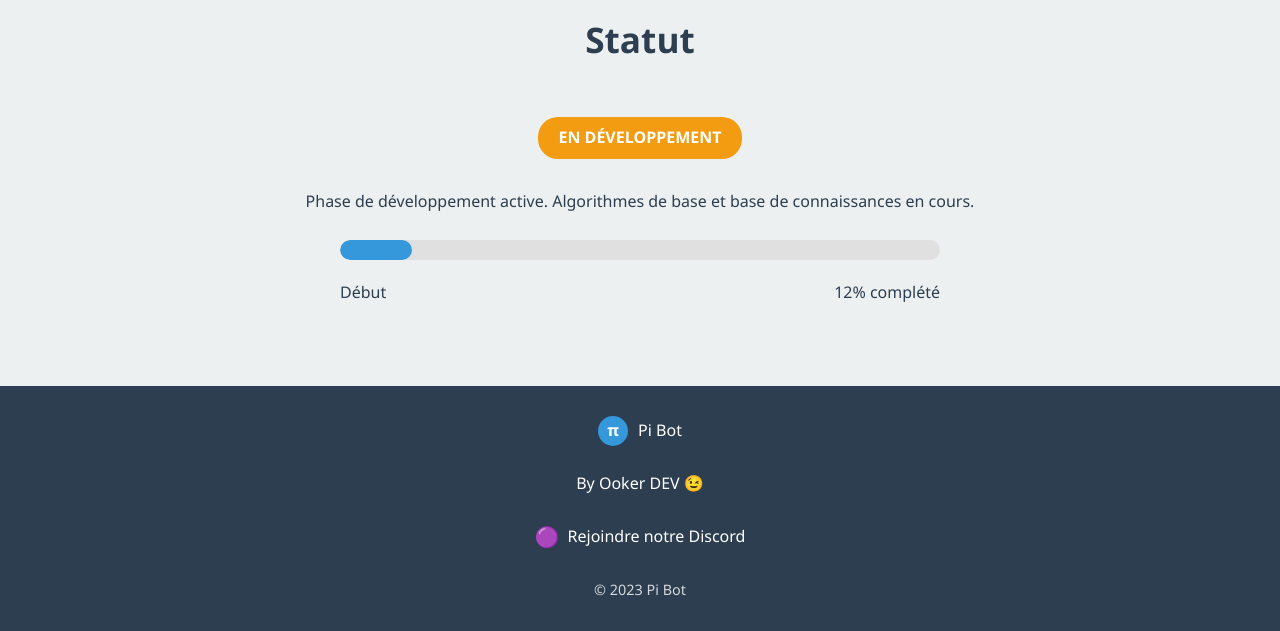
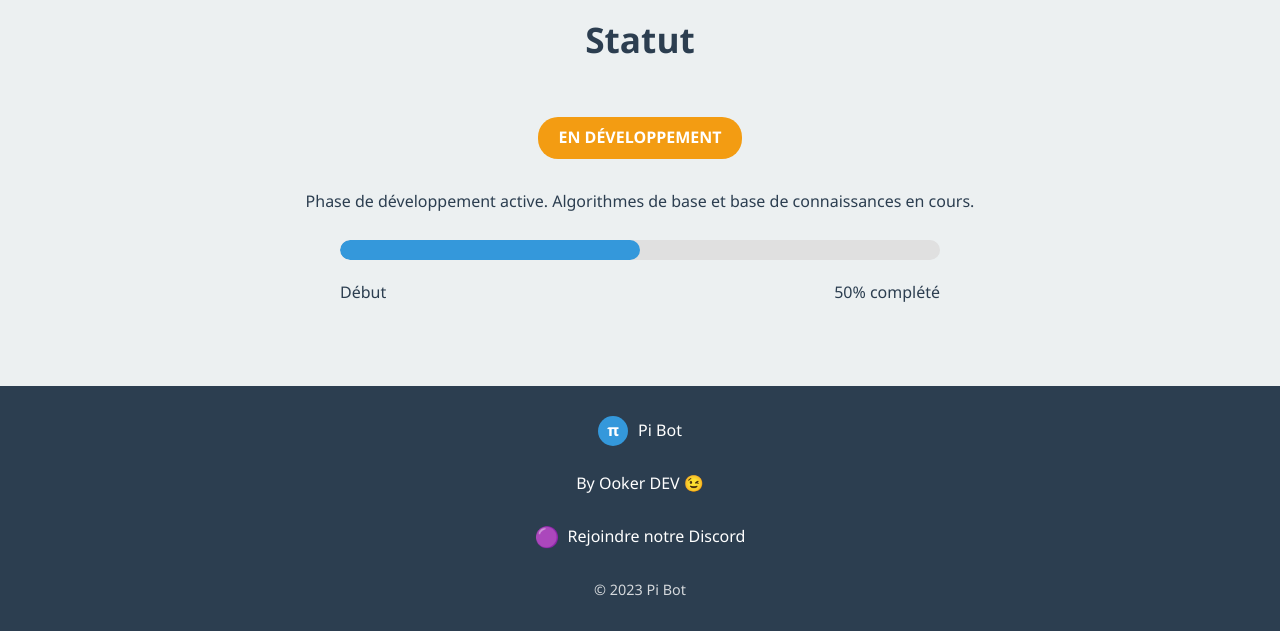
Before and after one commit to N1C1T0Z/OokerDEV, a Flask app: page /pibot/home in a window 1280 px wide. Shown: the part 1813-2444 px from the top of the page. Run offline with Flask 3, Linux system fonts and the light colour scheme.

Commit message:
Update pibothome.html

```diff
--- a/templates/pibothome.html
+++ b/templates/pibothome.html
@@ -61,6 +61,7 @@ footer{background:var(--b1);color:var(--w);padding:30px 0;text-align:center}
 <section id="c" class="features"><div class="c"><h2 class="st">Fonctionnalités</h2><div class="fg"><div class="fc"><div class="fi">∫</div><h3>Résolution</h3><p>Problèmes d'algèbre au calcul différentiel avancé.</p></div><div class="fc"><div class="fi">≡</div><h3>Explications</h3><p>Solutions étape par étape pour faciliter la compréhension.</p></div><div class="fc"><div class="fi">∞</div><h3>Adaptatif</h3><p>Exercices personnalisés selon votre niveau.</p></div><div class="fc"><div class="fi">∑</div><h3>Analyse</h3><p>Analyse d'ensembles de données complexes.</p></div><div class="fc"><div class="fi">∇</div><h3>Graphiques</h3><p>Visualisations pour comprendre les concepts.</p></div><div class="fc"><div class="fi">∀</div><h3>Logique</h3><p>Résolution de problèmes de logique complexes.</p></div></div></div></section>
 <section id="d" class="ds"><div class="c"><h2 class="st">Statut</h2><div class="sb">EN DÉVELOPPEMENT</div><p>Phase de développement active. Algorithmes de base et base de connaissances en cours.</p><br><div class="pc"><div class="pb"><div class="p" id="pb"></div></div><div class="pt"><span>Début</span><span id="pp">12% complété</span></div></div></div></section>
 <footer><div class="c"><div class="ft"><div class="fl"><div class="flc">π</div><div>Pi Bot</div></div><p>By Ooker DEV 😉</p><a href="https://discord.gg/hBPu9cthSt" class="discord" target="_blank"><span class="dicon">🟣</span>Rejoindre notre Discord</a><div class="cr">© 2023 Pi Bot</div></div></div></footer>
-<script>const p=12;document.addEventListener("DOMContentLoaded",function(){document.getElementById("pp").textContent=p+"% complété";setTimeout(()=>{document.getElementById("pb").style.width=p+"%"},500)});</script>
+<script>const p=50;document.addEventListener("DOMContentLoaded",function(){document.getElementById("pp").textContent=p+"% complété";setTimeout(()=>{document.getElementById("pb").style.width=p+"%"},500)});</script>
 </body>
+
 </html>
```
